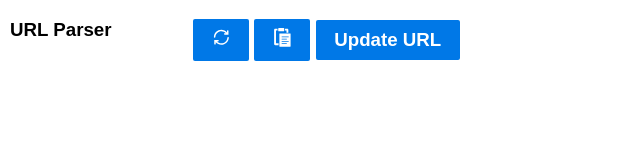
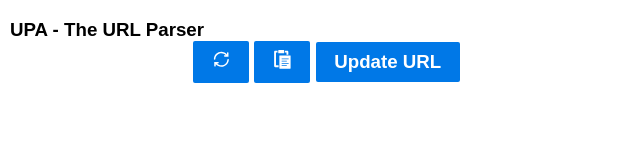
Before and after one commit to nvignola/upa-the-url-parser, a website built with webpack: page popup.html in a window 1280 px wide. Shown: the whole page, without its empty margins (0-640 px from the left). Built offline with nearby package versions, Linux system fonts and the light colour scheme; no server answers.

Commit message:
Fix: popup html title

```diff
--- a/popup.html
+++ b/popup.html
@@ -8,7 +8,7 @@
 
   <body>
     <h3 class="clearfix">
-      <span class="title">URL Parser</span>
+      <span class="title">UPA - The URL Parser</span>
       <span id="buttons" class="buttons">
         <button
           id="refresh"
```
